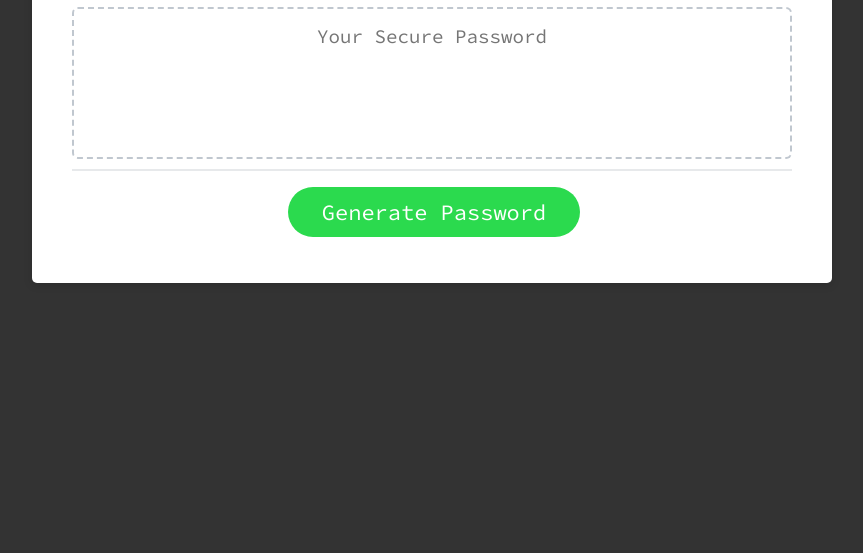
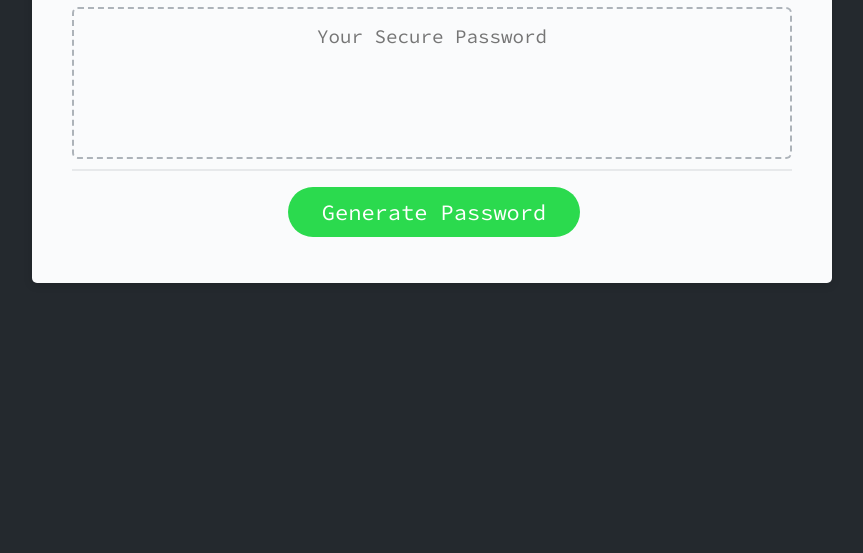
Before and after one commit to robertsolorzano/Password-Generator, a plain HTML site: page index.html in a window 1280 px wide. Shown: the part 247-800 px from the top of the page, without its empty margins (208-1071 px from the left). Drawn offline with Linux system fonts and the light colour scheme.

Commit message:
changed color scheme

```diff
--- a/assets/style.css
+++ b/assets/style.css
@@ -16,7 +16,7 @@ body,
 }
 
 body {
-  background-color: #333;
+  background-color: #24292e;
 }
 
 .wrapper {
@@ -33,11 +33,11 @@ header {
 }
 
 .card {
-  background-color: hsl(0, 0%, 100%);
+  background-color: #fafbfc;
   border-radius: 5px;
   border-width: 1px;
   box-shadow: rgba(0, 0, 0, 0.15) 0px 2px 8px 0px;
-  color: #333;
+  color: #24292e;
   font-size: 18px;
   margin: 0 auto;
   max-width: 800px;
@@ -121,7 +121,8 @@ button[disabled] {
   text-align: center;
   margin-top: 10px;
   margin-bottom: 10px;
-  border: 2px dashed #c0c7cf;
+  border: 2px dashed #adb3b9;
+  background-color: #fafbfc;
   border-radius: 6px;
   resize: none;
   overflow: hidden;
```
